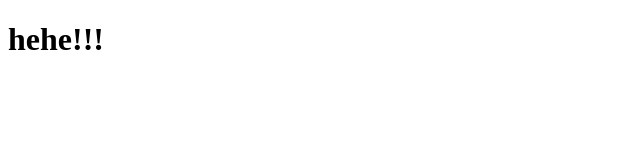
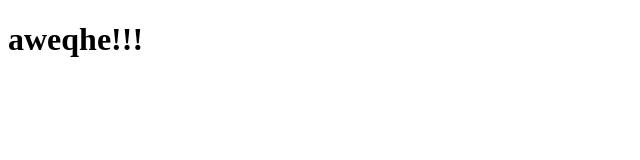
Before and after one commit to fkxxx/test, a plain HTML site: page index.html in a window 1280 px wide. Shown: the whole page, without its empty margins (0-640 px from the left). Drawn offline with Linux system fonts and the light colour scheme.

Commit message:
修改01
随便改改

```diff
--- a/index.html
+++ b/index.html
@@ -7,6 +7,6 @@
     <title>Document</title>
 </head>
 <body>
-    <h1>hehe!!!</h1>
+    <h1>aweqhe!!!</h1>
 </body>
 </html>
```
